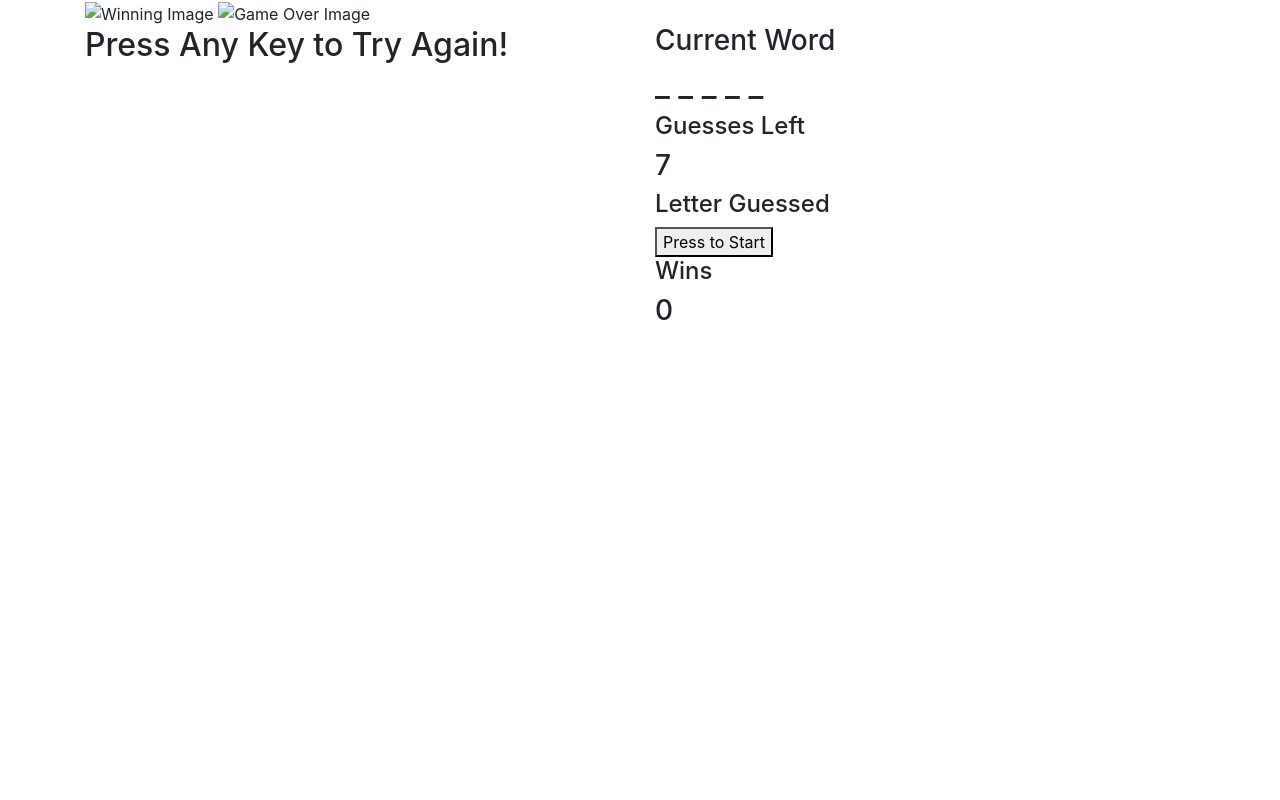
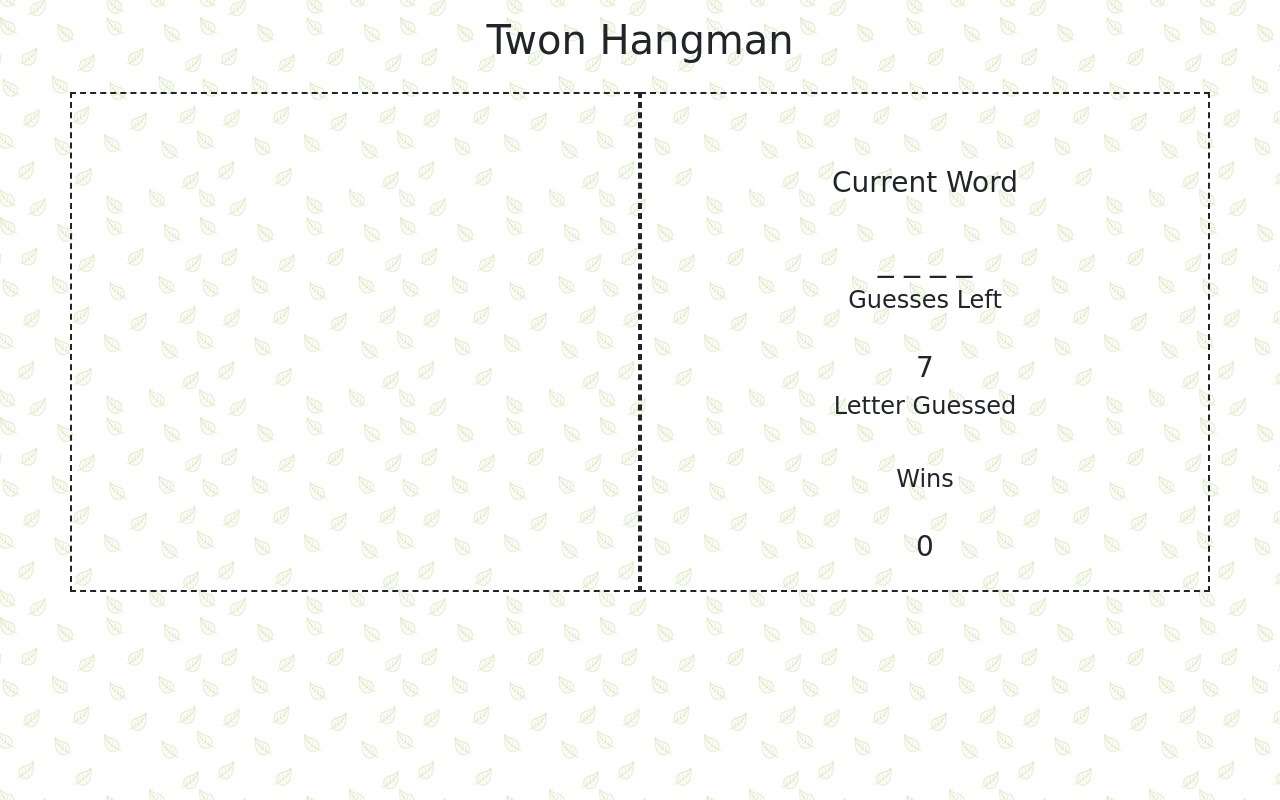
Before and after one commit to JoshVanOverbeke/Word-Guess-Game, a plain HTML site: page index.html in a window 1280 px wide. Drawn offline with nearby package versions, Linux system fonts and the light colour scheme; a web font is replaced by a local one.

Commit message:
Finishing styles and assets

```diff
--- a/assets/css/reset.css
+++ b/assets/css/reset.css
@@ -0,0 +1 @@
+https://stackpath.bootstrapcdn.com/bootstrap/4.2.1/css/bootstrap.min.css
--- a/assets/css/style.css
+++ b/assets/css/style.css
@@ -0,0 +1,33 @@
+body {
+    background-image: url("../images/leaves.png");
+    text-align: center;
+}
+
+.container {
+    text-align: center;
+
+}
+
+h2, h3, #pressKeyTryAgain{
+    padding-top:1em;
+}
+
+#pressKeyTryAgain,
+#gameover-image,
+#youwin-image { display: none;}
+
+.header {
+    font-family: 'ZCOOL KuaiLe', cursive;
+    text-align: center;
+    margin-top: 1em;
+}
+
+.game {
+    font-family: 'ZCOOL KuaiLe', cursive;
+    padding-top: 20px;
+    border: 3px dashed #fff;
+    text-align: center;
+    margin-top: 20px;
+    min-height: 500px;
+    border: dashed 2px
+}
--- a/assets/javascript/game.js
+++ b/assets/javascript/game.js
@@ -2,7 +2,7 @@
 const guesses=7;
 let guessesLeft=0;
 let score = 0;
-let words=['hello', 'forever', 'nice', 'green', 'flip'];
+let words=['lung', 'blood', 'seaweed', 'street', 'blunt', 'wasabi','snowman', 'foxyboi'];
 let guessedLetters=[];
 let gameStarted=false;
 let gameOver=false;
@@ -15,14 +15,14 @@ function reset() {
     curWord=Math.floor(Math.random() * (words.length));
     guessedLetters=[];
     gameWord=[];
-    // document.getElementById("hangmanimg").src = "assets/images/";
+    document.getElementById("hangmanimg").src = "assets/images/";
     for (let i = 0; i < words[curWord].length; i++) {
         gameWord.push(" _ ");
     };
 
-    // document.getElementById("pressKeyTryAgain").style.cssText= "display: none";
-    // document.getElementById("gameover-image").style.cssText = "display: none";
-    // document.getElementById("youwin-image").style.cssText = "display: none";
+    document.getElementById("pressKeyTryAgain").style.cssText= "display: none";
+    document.getElementById("gameover-image").style.cssText = "display: none";
+    document.getElementById("youwin-image").style.cssText = "display: none";
 
     updateDisplay();
 
@@ -37,15 +37,15 @@ function updateDisplay(){
     document.getElementById("guessesLeft").innerText = guessesLeft;
     document.getElementById("guessedLetters").innerText = guessedLetters;
     if(guessesLeft <= 0) {
-        // document.getElementById("gameover-image").style.cssText = "display: block";
-        // document.getElementById("pressKeyTryAgain").style.cssText = "display:block";
+        document.getElementById("gameover-image").style.cssText = "display: block";
+        document.getElementById("pressKeyTryAgain").style.cssText = "display:block";
         gameOver = true;
     }
 };
 
-// function newHangmanImage() {
-//     document.getElementById("hangmanimg").src = "assets/images/" + (guesses - guessesLeft) + ".jpg";
-// };
+function newHangmanImage() {
+    document.getElementById("hangmanimg").src = "assets/images/" + (guesses - guessesLeft) + ".png";
+};
 
 document.onkeydown = function(event) {
     if(gameOver) {
@@ -65,7 +65,7 @@ function aGuess(input) {
             gameStarted = true;
         }
 
-        // Make sure we didn't use this letter yet
+
         if (guessedLetters.indexOf(input) === -1) {
             guessedLetters.push(input);
             checkGuess(input);
@@ -77,22 +77,22 @@ function aGuess(input) {
 };
 
 function checkGuess(letter) {
-    // Array to store positions of letters in string
+
     let positions = [];
 
-    // Loop through word finding all instances of guessed letter, store the indicies in an array.
+
     for (let i = 0; i < words[curWord].length; i++) {
         if(words[curWord][i] === letter) {
             positions.push(i);
         }
     }
 
-    // if there are no indicies, remove a guess and update the hangman image
+
     if (positions.length <= 0) {
         guessesLeft--;
-        // newHangmanImage();
+        newHangmanImage();
     } else {
-        // Loop through all the indicies and replace the '_' with a letter.
+
         for(let i = 0; i < positions.length; i++) {
             gameWord[positions[i]] = letter;
         }
@@ -101,8 +101,8 @@ function checkGuess(letter) {
 
 function ifWin() {
     if(gameWord.indexOf(" _ ") === -1) {
-        // document.getElementById("youwin-image").style.cssText = "display: block";
-        // document.getElementById("pressKeyTryAgain").style.cssText= "display: block";
+        document.getElementById("youwin-image").style.cssText = "display: block";
+        document.getElementById("pressKeyTryAgain").style.cssText= "display: block";
         score++;
         gameOver = true;
     }
--- a/index.html
+++ b/index.html
@@ -6,6 +6,7 @@
     <title>Hangman</title>
     <meta name="viewport" content="width=device-width, initial-scale=1">
     <link rel="stylesheet" type="text/css" media="screen" href="assets/css/style.css" />
+    <link href="https://fonts.googleapis.com/css?family=ZCOOL+KuaiLe" rel="stylesheet">
     <link rel="stylesheet" href="https://stackpath.bootstrapcdn.com/bootstrap/4.2.1/css/bootstrap.min.css" integrity="sha384-GJzZqFGwb1QTTN6wy59ffF1BuGJpLSa9DkKMp0DgiMDm4iYMj70gZWKYbI706tWS" crossorigin="anonymous">
     <script src="assets/javascript/game.js"></script>
 </head>
@@ -13,20 +14,20 @@
     <div class="container">
         <!-- header -->
         <div class="row">
-            <div class="col-md-12">
-
+            <div class="col-md-12 header">
+                <h1>Twon Hangman</h1>
             </div>
         </div>
 
         <div class="row">
-            <div class="col-md-6">
+            <div class="col-md-6 game">
                 <img id="youwin-image" src="assets/images/you-win.png" alt="Winning Image" />
                 <img id="gameover-image" src="assets/images/gameover.png" alt="Game Over Image" />
                 <h2 id="pressKeyTryAgain">Press Any Key to Try Again!</h2>
             </div>
 
             <!-- Game Column -->
-            <div class="col-md-6">
+            <div class="col-md-6 game">
                 <!-- hangman image -->
                 <img id="hangmanimg" src="" alt="">
                 <!-- Current Word -->
@@ -38,9 +39,6 @@
                 <!-- Letters Guessed -->
                 <h4>Letter Guessed</h4>
                 <h3 id="guessedLetters"></h3>
-                <button id="gameButton">
-                    Press to Start
-                </button>
                 <h4>Wins</h4>
                 <h3 id="winTotal"></h3>
 
```
Also changed, not shown: assets/images/1.png (added), assets/images/2.png (added), assets/images/3.png (added), assets/images/4.png (added), assets/images/5.png (added), assets/images/6.png (added), assets/images/7.png (added), assets/images/gameover.png (added), assets/images/leaves.png (added), assets/images/you-win.png (added).
